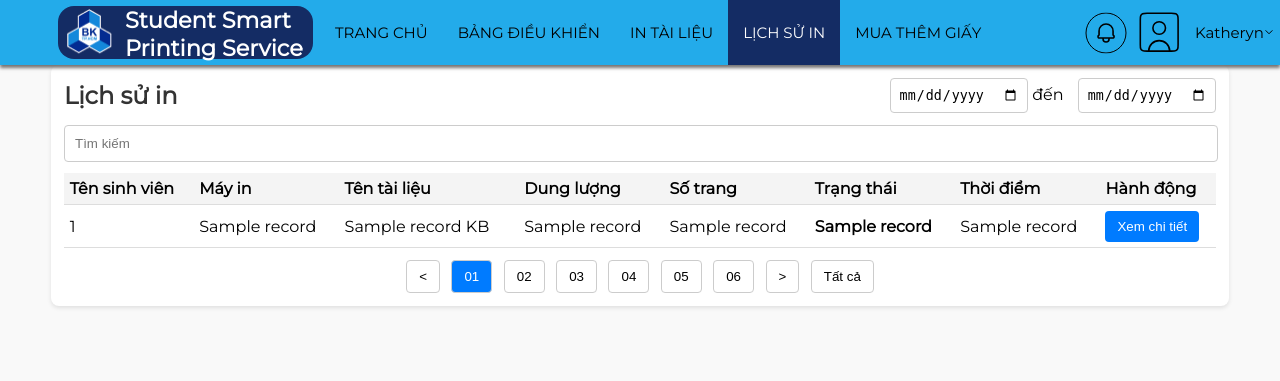
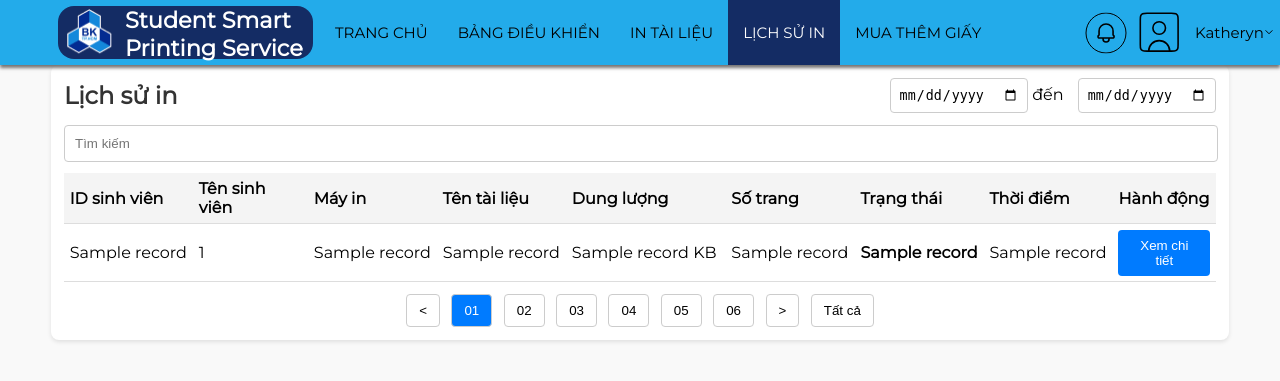
Before and after one commit to anhkhoa2174/Software-Engineering-Assignment-Group-13, a Flask app: template react-webpack/public/backend/templates/spso_printing_history.html in a window 1280 px wide. Shown: the top 381 px of the page. Run offline with Flask 3, Linux system fonts and the light colour scheme; the template is opened without the code that fills it: most values are stand-ins (such as "Sample title", 1, 10 or a date in 2020); some libraries are stand-ins or nearby versions.

Commit message:
Adjusted SPSO printing history

```diff
--- a/react-webpack/public/backend/templates/spso_printing_history.html
+++ b/react-webpack/public/backend/templates/spso_printing_history.html
@@ -5,6 +5,10 @@
 		<meta name="viewport" content="width=device-width, initial-scale=1.0" />
 		<title>printting_history</title>
 	</head>
+	<link
+		rel="shortcut icon"
+		href="static/images/HCMUT_official_logo.ico"
+		type="image/x-icon" />
 	<link
 		rel="stylesheet"
 		href="{{ url_for('static', filename='css/navbar.css') }}" />
@@ -14,6 +18,9 @@
 	<link
 		rel="stylesheet"
 		href="{{ url_for('static', filename='css/noti_box.css') }}" />
+	<link
+		rel="stylesheet"
+		href="{{ url_for('static', filename='css/chatbox.css') }}" />
 	<body>
 		<div id="root"></div>
 		<link
@@ -218,6 +225,7 @@
 			<table>
 				<thead>
 					<tr>
+						<th>ID sinh viên</th>
 						<th>Tên sinh viên</th>
 						<th>Máy in</th>
 						<th>Tên tài liệu</th>
@@ -231,17 +239,35 @@
 				<tbody>
 					{% for record in spso_history %}
 					<tr>
+						<td>{{ record[11] }}</td>
 						<td>{{ record[0] }}</td>
 						<td>{{ record[1] }}</td>
-						<td>{{ record[2] }} KB</td>
-						<td>{{ record[3] }}</td>
+						<td>{{ record[2] }}</td>
+						<td>{{ record[3] }} KB</td>
 						<td>{{ record[4] }}</td>
 						<td
 							class="status {% if record[5] == 'Hoàn thành' %}completed {% elif record[5] == 'Lỗi in' %}error {% elif record[5] == 'Đang in' %}in-progress {% else %}unknown{% endif %}">
 							{{ record[5] }}
 						</td>
 						<td>{{ record[6] }}</td>
-						<td><button class="details-btn">Xem chi tiết</button></td>
+						<td>
+							<button
+								class="details-btn"
+								data-name="{{ record[0] }}"
+								data-printer="{{ record[1] }}"
+								data-filename="{{ record[2] }}"
+								data-length="{{ record[3] }}"
+								data-pages="{{ record[4] }}"
+								data-status="{{ record[5] }}"
+								data-time="{{ record[6] }}"
+								data-orientation="{{ record[7] }}"
+								data-printsides="{{ record[8] }}"
+								data-copies="{{ record[9] }}"
+								data-type="{{ record[10] }}"
+								data-id="{{record[11]}}">
+								Xem chi tiết
+							</button>
+						</td>
 					</tr>
 					{% endfor %}
 				</tbody>
@@ -283,56 +309,84 @@
 			</div>
 		</div>
 
+		{% for record in spso_history %}
 		<!-- Script -->
 		<script>
 			document.querySelectorAll(".details-btn").forEach((button) => {
 				button.addEventListener("click", function () {
-					// Dữ liệu nhập tay cho modal
+					// Lấy dữ liệu từ data-* attributes
 					const details = {
-						name: "XSTK.pdf",
-						size: "94 KB",
-						status: "Thành công",
-						paperSize: "A4",
-						copies: 1,
-						pages: "1-10",
-						sides: "2 mặt",
-						orientation: "Ngang",
-						transactionId: "VN1234567890ABCD",
-						amount: "12.000 VNĐ",
-						time: "11:06 4/11/2024",
+						name: button.getAttribute("data-name"),
+						filename: button.getAttribute("data-filename"),
+						size: button.getAttribute("data-length"),
+						printer: button.getAttribute("data-printer"),
+						status: button.getAttribute("data-status"),
+						time: button.getAttribute("data-time"),
+						paperSize: "A4", // Giá trị mẫu (có thể thêm từ Flask nếu cần)
+						copies: button.getAttribute("data-copies"), // Giá trị mẫu
+						pages: button.getAttribute("data-pages"), // Giá trị mẫu
+						sides: button.getAttribute("data-printsides"), // Giá trị mẫu
+						orientation: button.getAttribute("data-orientation"), // Giá trị mẫu
+						type: button.getAttribute("data-type"), // Loại file
+						id: button.getAttribute("data-id"), // ID sinh viên
 					};
 
+					// Kiểm tra loại tệp để chọn biểu tượng
+					let fileIcon = "";
+					if (details.type === "PDF") {
+						fileIcon = "static/images/pdf.png";
+					} else if (details.type === "DOCX") {
+						fileIcon = "static/images/docx.png";
+					} else if (details.type == "PNG") {
+						fileIcon = "static/images/png.png";
+					} else if (details.type == "JPG") {
+						fileIcon = "static/images/jpg.png";
+					} else {
+						fileIcon =
+							"https://upload.wikimedia.org/wikipedia/commons/4/47/File_icon.svg"; // Mặc định nếu không phải PDF hay DOCX
+					}
+
+					// Thêm class trạng thái
+					const statusClass =
+						details.status === "Hoàn thành"
+							? "status completed"
+							: details.status === "Lỗi in"
+							? "status error"
+							: details.status === "Đang in"
+							? "in-progress"
+							: "status unknown";
+
+					// Tạo nội dung modal từ dữ liệu
 					const modalContent = `
             <div style="display: flex; align-items: center; margin-bottom: 10px;">
-          <img src="https://upload.wikimedia.org/wikipedia/commons/8/87/PDF_file_icon.svg" alt="PDF Icon" style="width: 50px; margin-right: 10px;" />
+                <img src="${fileIcon}" alt="PDF Icon" style="width: 50px; margin-right: 10px;" />
                 <div>
-            <p><strong>${details.name}</strong></p>
-            <p>${details.size}</p>
+                    <p><strong>${details.filename}</strong></p>
+                    <p>${details.size} KB</p>
                 </div>
-          <div style="margin-left: auto; color: green; font-weight: bold;">
+                <div style="margin-left: auto" class="${statusClass}">
                     ${details.status}
                 </div>
             </div>
             <hr />
             <p><strong>ĐẶC ĐIỂM</strong></p>
+			<p><strong>ID sinh viên:</strong> ${details.id}</p>
             <p><strong>Cỡ giấy:</strong> ${details.paperSize}</p>
             <p><strong>Số bản:</strong> ${details.copies}</p>
             <p><strong>Số trang:</strong> ${details.pages}</p>
             <p><strong>Số mặt in:</strong> ${details.sides}</p>
             <p><strong>Khổ:</strong> ${details.orientation}</p>
             <hr />
-        <p><strong>THÔNG TIN THANH TOÁN</strong></p>
-        <p><strong>Mã giao dịch:</strong> ${details.transactionId}</p>
-        <p><strong>Số tiền đã thanh toán:</strong> ${details.amount}</p>
+            <p><strong>THÔNG TIN IN</strong></p>
             <p><strong>Thời gian:</strong> ${details.time}</p>
         `;
 
+					// Hiển thị modal
 					document.getElementById("details-content").innerHTML = modalContent;
 					document.getElementById("details-modal").style.display = "flex";
 
-					// Thêm sự kiện cho nút Xóa
-					const deleteBtn = document.getElementById("delete-btn");
-					deleteBtn.onclick = function () {
+					// Xử lý nút Xóa
+					document.getElementById("delete-btn").onclick = function () {
 						if (
 							confirm(
 								`Bạn có chắc chắn muốn xóa tài liệu "${details.name}" không?`
@@ -345,6 +399,7 @@
 				});
 			});
 
+			// Đóng modal
 			document
 				.querySelector(".close-btn")
 				.addEventListener("click", function () {
@@ -358,6 +413,7 @@
 				}
 			});
 		</script>
+		{% endfor %}
 
 		<!-- script -->
 		<script>
```
Lines whose indentation alone changed are shown as unchanged.
